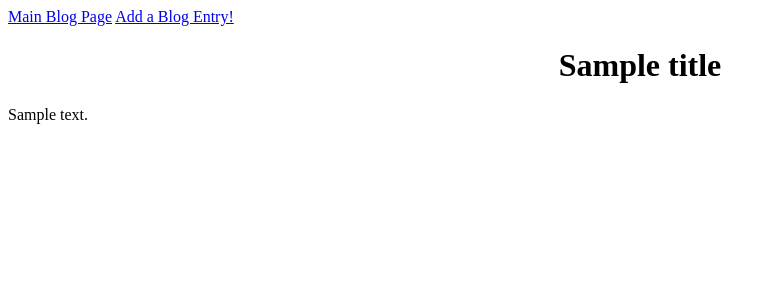
After one commit to Nicholasf99/blogz, a Flask app: template templates/blogpage.html in a window 1280 px wide. The commit adds this page. Shown: the top 300 px of the page, without its empty margins (0-776 px from the left). Run offline with Flask 2, Linux system fonts and the light colour scheme; the template is opened without the code that fills it: most values are stand-ins (such as "Sample title", 1, 10 or a date in 2020).

Commit message:
Finished build-a-blog works properly

```diff
--- a/main.py
+++ b/main.py
@@ -1,4 +1,4 @@
-from flask import Flask, request, redirect, render_template
+from flask import Flask, request, redirect, render_template, session
 from flask_sqlalchemy import SQLAlchemy
 
 app = Flask(__name__)
@@ -19,50 +19,42 @@ class Blog(db.Model):
         self.title = title
         self.body = body
 
-@app.route('/newpost')
-def display():
-    return render_template('newpost.html')
+@app.route('/')
+def index():
 
-@app.route('/newpost', methods=['POST'])
-def validate():
+    return redirect('/blog')
+
+@app.route('/blog', methods=['GET'])
+def blog():
+
+
+    if request.args.get('id'):
+        blog_id = int(request.args.get('id'))
+        blog_post = Blog.query.get(blog_id)
+        return render_template('blogpage.html', title=blog_post.title, body=blog_post.body)
+    else:
+        blogs = Blog.query.all()
+        return render_template('blog.html', title='Build a Blog', blogs=blogs)
+
+@app.route('/newpost', methods=['POST', 'GET'])
+def newpost():
+
 
     if request.method == 'POST':
         title = request.form['title']
         body = request.form['body']
 
-        title_error = ''
-        body_error = ''
-
-        if int(len(title)) <= 0:
-            title_error = 'Please fill in the title'
-
-        if int(len(body)) <= 0:
-            body_error = 'Please fill in the body'
-
-        if title_error or body_error:
-            return render_template('newpost.html', title_error=title_error, body_error=body_error,
-            title=title, body=body)
-        else:
-            new_blog = Blog(title, body)
-            db.session.add(new_blog)
+        if title != "" and body != "":
+            blog_post = Blog(title, body)
+            db.session.add(blog_post)
             db.session.commit()
-            return redirect('/blogpost/' + str(new_blog.id))
-
-@app.route('/blog')
-def index():
-
-    blogs = Blog.query.all()
-    return render_template('blog.html', blogs=blogs)
-
-@app.route('/blogpost/<int:blog_id>')
-def blog(blog_id):
-    blogId = blog_id
-
-    blogpost = Blog.query.filter(Blog.id == blogId).first()
-    return render_template('blogpost.html', blogpost=blogpost)
-
-
-
+            return render_template('blogpage.html', title=title, body=body)
+        if title =="":
+            print('Please fill in the title.', 'error')
+        if body =="":
+            print('Please fill in the body.', 'error')
+            redirect("/blog?id=blog.id")
+    return render_template('newpost.html', title='Add a Blog Entry')
 
 if __name__ == '__main__':
     app.run()
--- a/templates/base.html
+++ b/templates/base.html
@@ -20,7 +20,7 @@
 
     <div>
         <a href='/blog'>Main Blog Page</a>
-        <a href='/newpost'>Add a Blog Entry</a>
+        <a href='/newpost'>Add a Blog Entry!</a>
     </div>
 
     {% block content %}
--- /dev/null
+++ b/templates/blogpage.html
@@ -0,0 +1,9 @@
+{% extends "base.html" %}
+
+{% block content %}
+
+    <h1>{{title}}</h1>
+        <p>{{body}}</p>
+
+
+{% endblock %}
--- a/templates/newpost.html
+++ b/templates/newpost.html
@@ -2,7 +2,7 @@
 
 {% block content %}
     <h1>Add a Blog Entry</h1>
-    <form action="/newpost" method="post">
+    <form action="/newpost" method="POST">
         <table>
                 <tr>
                     <td>
@@ -12,8 +12,7 @@
                     <br>
                         <span class="error">{{title_error}}</span>
             <br>
-            <br>
-            <br>
+
                     </td>
                 </tr>
                 <tr>
```
Also changed, not shown: templates/blog.html (+14 -10 lines).
